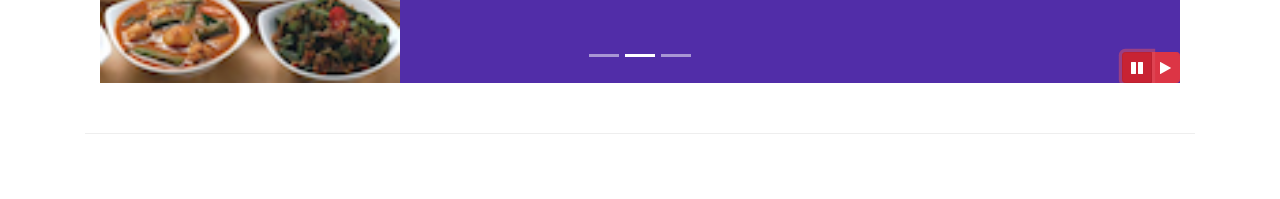
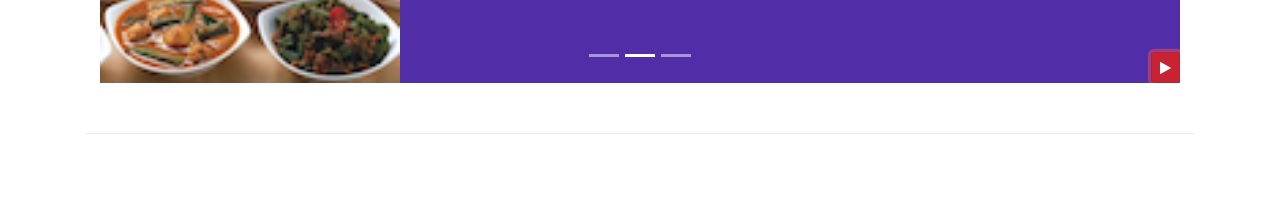
Before and after one commit to UndersunIO/bootstrap4coursesHK, a website: page index.html in a window 1280 px wide. Both pictures are taken after a click on the button 1137 px from the left and 668 px from the top of the page. Shown: the part 601-800 px from the top of the page. Drawn offline with nearby package versions, Linux system fonts and the light colour scheme.

Commit message:
jquery button minimalist carrousel

```diff
--- a/index.html
+++ b/index.html
@@ -213,14 +213,9 @@
                         <a class="carousel-control-next" href="#mycarousel" role="button" data-slide="next">
                             <span class="carousel-control-next-icon"></span>
                         </a>
-                        <div class="btn-group" id="carouselButton">
-                            <button class="btn btn-danger btn-sm" id="carousel-pause">
-                                <span class="fa fa-pause"></span>
-                            </button>
-                            <button class="btn btn-danger btn-sm" id="carousel-play">
-                                <span class="fa fa-play"></span>
-                            </button>
-                        </div>
+                        <button class="btn btn-danger btn-sm" id="carouselButton">
+                            <span class="fa fa-pause"></span>
+                        </button>
                     </div>
                 </div>
              </div>
@@ -330,14 +325,21 @@
 <script src="node_modules/bootstrap/dist/js/bootstrap.min.js"></script>
 <script>
     $(document).ready(function() {
-        $('#mycarousel').carousel(  {interval: 2000});
-        $('#carousel-pause').click(function(){
-            $('#mycarousel').carousel('pause');
+        $('#mycarousel').carousel({ interval: 2000});
+        $('#carouselButton').click(function() {
+                if ($('#carouselButton').children('span').hasClass('fa-pause')) {
+                    $('#mycarousel').carousel('pause');
+                    $('#carouselButton').children('span').removeClass('fa-pause');
+                    $('#carouselButton').children('span').addClass('fa-play');
+                }
+                else if ($('#carouselButton').children('span').hasClass('fa-play')){
+                    $('#mycarousel').carousel('cycle');
+                    $('#carouselButton').children('span').removeClass('fa-play');
+                    $('#carouselButton').children('span').addClass('fa-pause');
+                }
+            });
         });
-        $('#carousel-play').click(function(){
-            $('#mycarousel').carousel('play');
-        });
-    });
+
 </script>
 </body>
 
```
